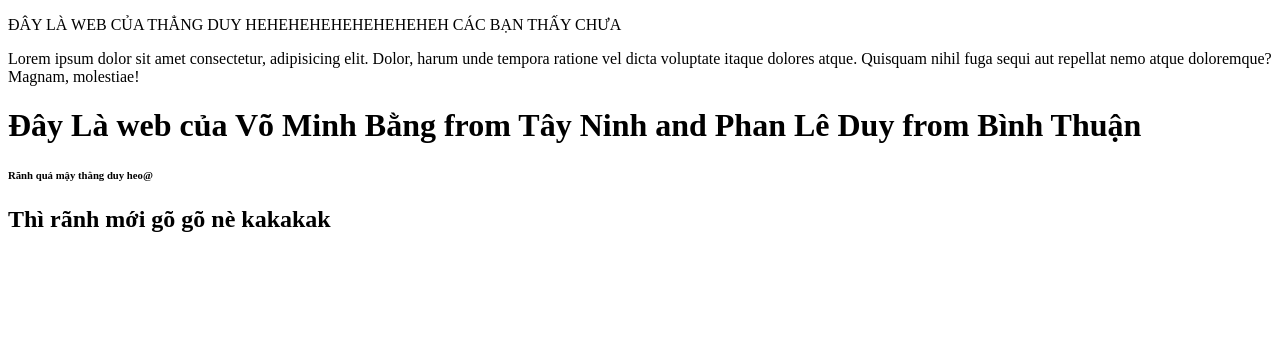
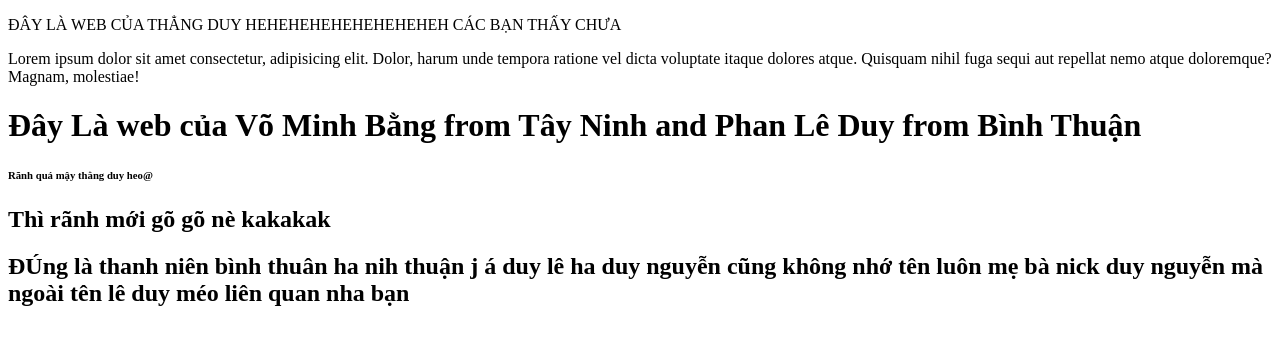
Before and after one commit to phanleduy1998/sythien, a website: page index.html in a window 1280 px wide. Drawn offline with Linux system fonts and the light colour scheme.

Commit message:
vài dòng chửi nhẹ nhe bạn duy nguyễn hehehehehhehe

```diff
--- a/index.html
+++ b/index.html
@@ -14,5 +14,6 @@
     <h2>
         Thì rãnh mới gõ gõ nè kakakak
     </h2>
+    <h2>ĐÚng là thanh niên bình thuân ha nih thuận j á duy lê ha duy nguyễn cũng không nhớ tên luôn mẹ bà nick duy nguyễn mà ngoài tên lê duy méo liên quan nha bạn</h2>
 </body>
 </html>
```
